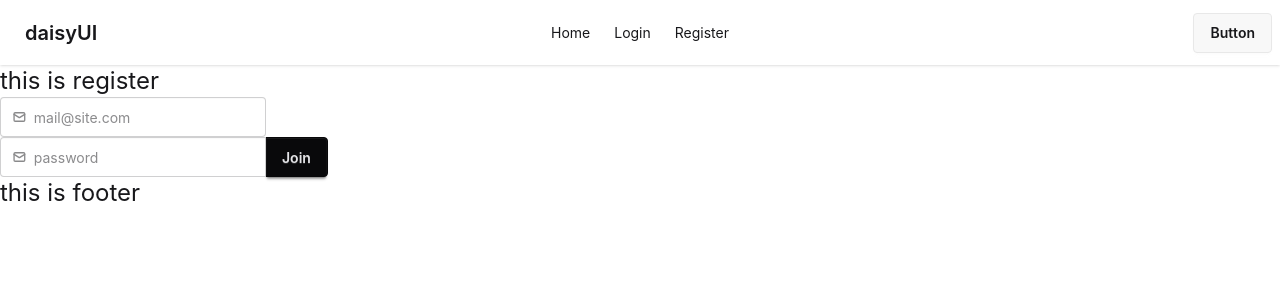
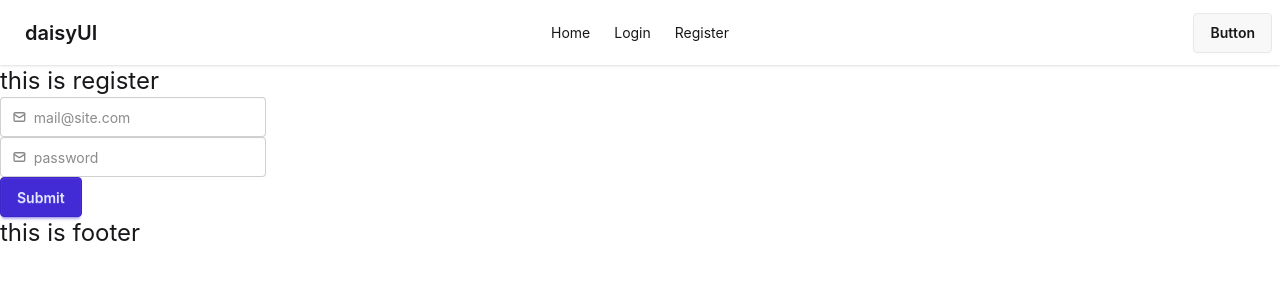
Before and after one commit to ChakmaShantunu/Explore-email-password-auth, a React (Vite) app: page /register in a window 1280 px wide. Shown: the top 300 px of the page. Built offline with nearby package versions, Linux system fonts and the light colour scheme.

Commit message:
capture email and password from register form

```diff
--- a/src/components/Register/Register.jsx
+++ b/src/components/Register/Register.jsx
@@ -4,7 +4,9 @@ const Register = () => {
 
     const handleRegister = e => {
         e.preventDefault();
-        console.log("form submitted");
+        const email = e.target.email.value;
+        const password = e.target.password.value;
+        console.log(email, password);
     }
     return (
         <div>
@@ -27,7 +29,7 @@ const Register = () => {
                                     <path d="m22 7-8.97 5.7a1.94 1.94 0 0 1-2.06 0L2 7"></path>
                                 </g>
                             </svg>
-                            <input type="email" placeholder="mail@site.com" required />
+                            <input type="email" name="email" placeholder="mail@site.com" required />
                         </label>
                         <div className="validator-hint hidden">Enter valid email address</div>
                     </div>
@@ -50,12 +52,12 @@ const Register = () => {
                                     <path d="m22 7-8.97 5.7a1.94 1.94 0 0 1-2.06 0L2 7"></path>
                                 </g>
                             </svg>
-                            <input type="password" placeholder="password" required />
+                            <input type="password" name="password" placeholder="password" required />
                         </label>
                         <div className="validator-hint hidden">Enter valid email address</div>
                     </div>
-                    <button className="btn btn-neutral join-item">Join</button>
-                </div>
+                </div><br />
+                <input type="submit" className="btn btn-primary" value="Submit" />
             </form>
         </div>
     );
```
